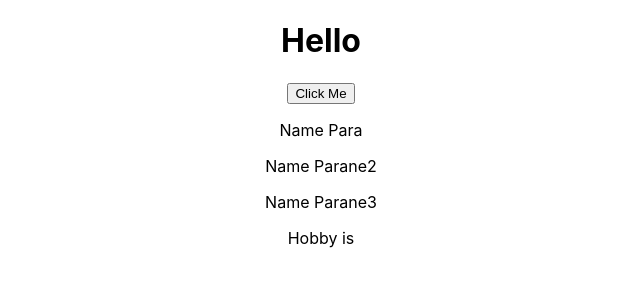
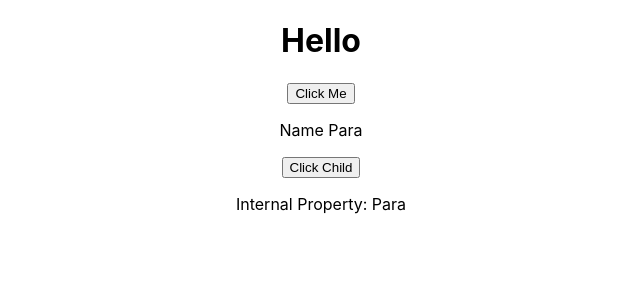
Before and after one commit to parane/LearnReact, a React (Create React App) app: page / in a window 1280 px wide. Shown: the top 300 px of the page, without its empty margins (319-959 px from the left). Built offline with nearby package versions, Linux system fonts and the light colour scheme.

Commit message:
React Hooks

```diff
--- a/src/App.js
+++ b/src/App.js
@@ -32,8 +32,6 @@ class App  extends Component {
       <h1>Hello</h1>
       <button onClick={this.switchNameHandler}>Click Me </button>
       <Person name={this.state.Person[0].name}/>
-      <Person name={this.state.Person[1].name}/>
-      <Person name={this.state.Person[2].name}>Hobby is </Person>
     </div>
   );
 
--- a/src/Person/Person.js
+++ b/src/Person/Person.js
@@ -1,12 +1,35 @@
-import React  from 'react';
+import React, {useState}  from 'react';
 
-const person = (props) => {
+const Person = (props) => {
+
+  const [personState, setPersonState] =  useState({
+      Person :[
+      {name:'Para',age:12},
+      {name:'Parane2',age:12},
+      {name:'Parane3',age:12}
+    ]
+  });
+
+  const switchNameHandler = () =>{
+    console.log('Button Clicked !!!');
+
+    setPersonState({
+         Person :[
+      {name:'Sara',age:12},
+      {name:'Sara2',age:12},
+      {name:'Sara3',age:12}
+    ]
+    });
+  }
+
     return  (
     <div>
     <p>Name {props.name} </p>
     <p>{props.children}</p>
+    <button onClick={switchNameHandler}>Click Child </button>
+    <p>Internal Property: {personState.Person[0].name}</p>
     </div>
     );
 }
 
-export default person;
+export default Person;
```
